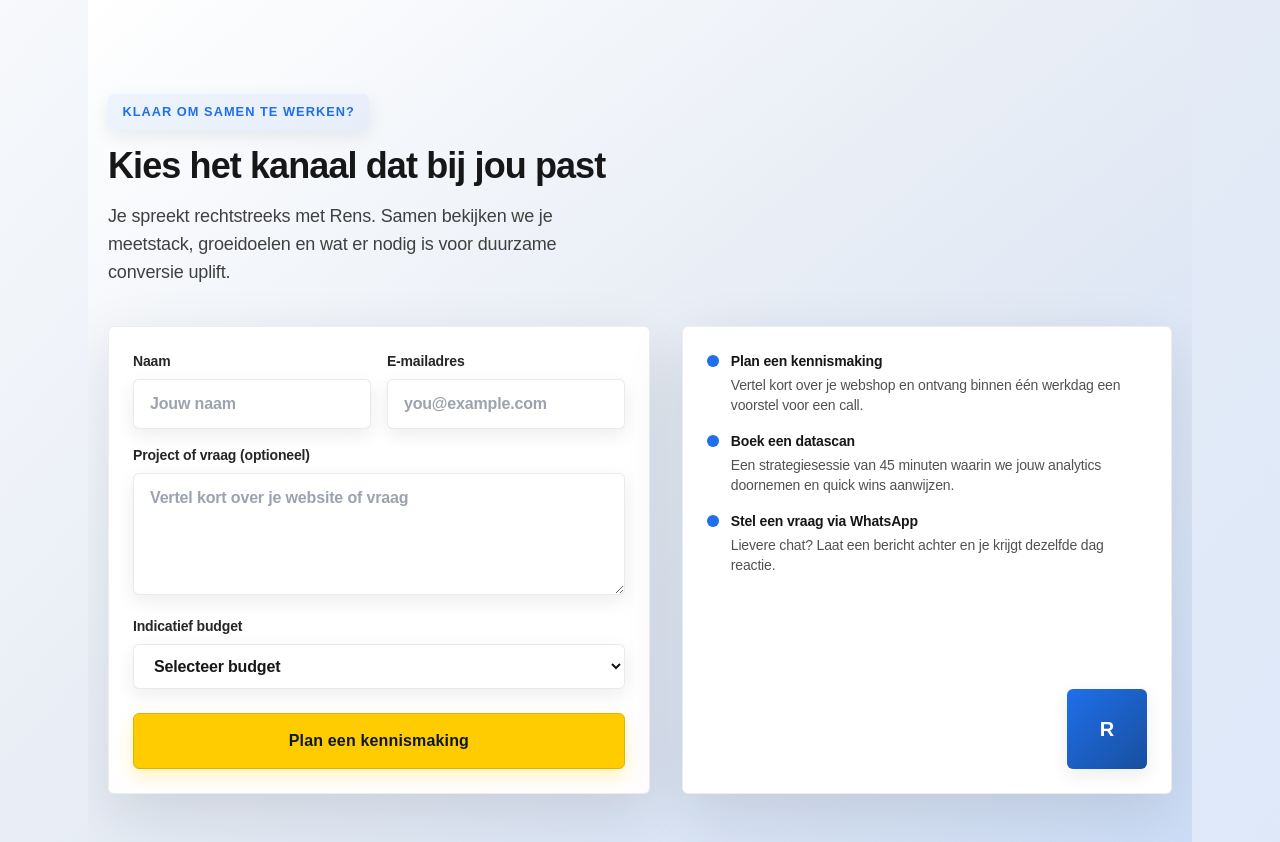
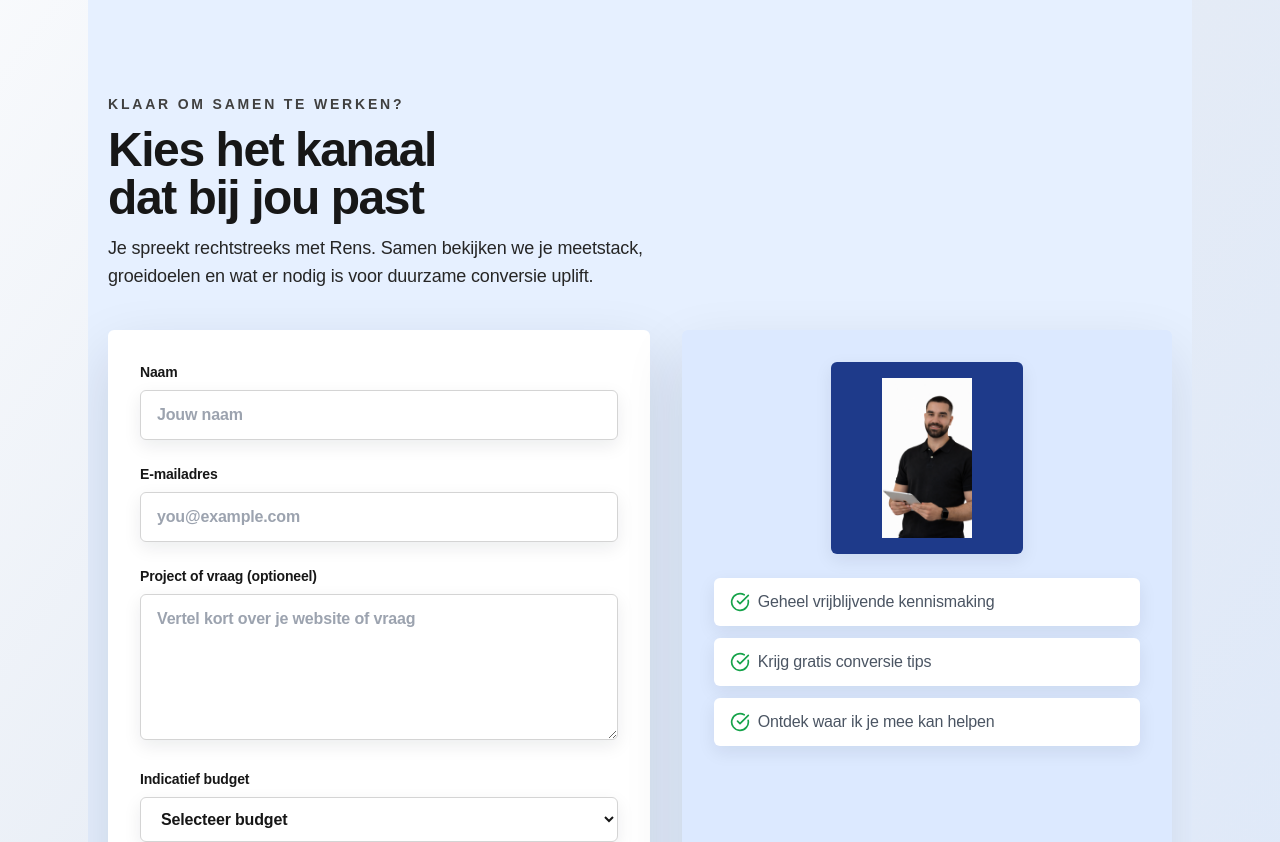
Before and after one commit to ProjectBibo/EcomMeasure3, a React (Vite) app: page /contact in a window 1280 px wide. Shown: the part 600-1442 px from the top of the page. Built offline with nearby package versions, Linux system fonts and the light colour scheme.

Commit message:
Update hero CTA and contact design

```diff
--- a/src/components/Contact.jsx
+++ b/src/components/Contact.jsx
@@ -1,5 +1,6 @@
 import React, { useState } from "react";
 import { motion, useReducedMotion } from "framer-motion";
+import { ArrowRight, CheckCircle } from "lucide-react";
 import { useNavigate } from "react-router-dom";
 import { useLanguage } from "../context/LanguageContext";
 import { translations } from "../i18n/content";
@@ -15,8 +16,6 @@ export default function Contact() {
   const { language } = useLanguage();
   const shouldReduceMotion = useReducedMotion();
   const t = translations[language].contact;
-  const primaryCta = translations[language].header.cta;
-  const checklist = t.options || [];
   const [status, setStatus] = useState("idle");
   const navigate = useNavigate();
 
@@ -46,71 +45,67 @@ export default function Contact() {
     <section
       id="contact"
       data-snap-section
-      className="relative overflow-hidden bg-gradient-to-br from-white via-surface-soft to-brand-blue/10 py-20 sm:py-24"
+      className="relative overflow-hidden bg-[#E6F0FF] py-20 sm:py-24"
     >
-      <div className="grain-overlay" aria-hidden />
-      <div className="glow-orb glow-orb--primary left-0 top-0 h-64 w-64 opacity-40" aria-hidden />
-
-      <div className="relative site-container grid gap-10 lg:grid-cols-2 lg:items-start">
+      <div className="relative site-container grid gap-10 lg:grid-cols-[1.05fr_0.95fr] lg:items-start">
         <motion.div
           initial={shouldReduceMotion ? false : { opacity: 0, y: 18 }}
           whileInView={shouldReduceMotion ? { opacity: 1 } : { opacity: 1, y: 0 }}
           viewport={shouldReduceMotion ? undefined : { once: true }}
           transition={shouldReduceMotion ? undefined : { duration: 0.6, ease: "easeOut" }}
-          className="space-y-4"
+          className="space-y-3 text-left"
         >
-          <span className="pill-badge shadow-sm">{t.badge}</span>
-          <h2 className="text-3xl font-bold tracking-tight text-neutral-900 sm:text-4xl">{t.heading}</h2>
-          <p className="text-lg text-neutral-700">{t.intro}</p>
+          <p className="text-sm font-semibold uppercase tracking-[0.2em] text-neutral-700">{t.badge}</p>
+          <h2 className="text-4xl font-extrabold leading-tight text-neutral-900 sm:text-5xl">{t.heading}</h2>
+          <p className="text-base text-neutral-800 sm:text-lg">{t.intro}</p>
         </motion.div>
 
-        <div className="grid gap-8 lg:col-span-2 lg:grid-cols-[1.05fr_0.95fr]">
+        <div className="grid gap-8 lg:grid-cols-[1.05fr_0.95fr] lg:col-span-2">
           <motion.form
             initial={shouldReduceMotion ? false : { opacity: 0, y: 20 }}
             whileInView={shouldReduceMotion ? { opacity: 1 } : { opacity: 1, y: 0 }}
             viewport={shouldReduceMotion ? undefined : { once: true }}
             transition={shouldReduceMotion ? undefined : { duration: 0.5, delay: 0.1 }}
-            className="rounded-3xl border border-neutral-200/70 bg-white p-6 shadow-[0_20px_60px_rgba(15,23,42,0.12)]"
+            className="rounded-3xl bg-white p-8 shadow-[0_24px_60px_rgba(15,23,42,0.14)]"
             action="https://formspree.io/f/mpqzpevp"
             method="POST"
             onSubmit={handleSubmit}
           >
-            <div className="grid gap-4 sm:grid-cols-2">
-              <label className="space-y-2 text-sm font-semibold text-neutral-800">
+            <div className="space-y-6">
+              <label className="block space-y-2 text-sm font-semibold text-neutral-900">
                 <span>{language === "nl" ? "Naam" : "Name"}</span>
                 <input
                   type="text"
                   name="name"
-                  className="w-full rounded-xl border border-neutral-200/80 bg-white px-4 py-3 text-base text-neutral-900 shadow-sm focus:border-brand-blue focus:outline-none focus:ring-2 focus:ring-brand-blue/40"
+                  className="w-full rounded-xl border border-neutral-300 bg-white px-4 py-3 text-base text-neutral-900 shadow-sm focus:border-brand-blue focus:outline-none focus:ring-2 focus:ring-brand-blue/30"
                   placeholder={language === "nl" ? "Jouw naam" : "Your name"}
                   required
                 />
               </label>
-              <label className="space-y-2 text-sm font-semibold text-neutral-800">
+              <label className="block space-y-2 text-sm font-semibold text-neutral-900">
                 <span>{language === "nl" ? "E-mailadres" : "Email"}</span>
                 <input
                   type="email"
                   name="email"
-                  className="w-full rounded-xl border border-neutral-200/80 bg-white px-4 py-3 text-base text-neutral-900 shadow-sm focus:border-brand-blue focus:outline-none focus:ring-2 focus:ring-brand-blue/40"
+                  className="w-full rounded-xl border border-neutral-300 bg-white px-4 py-3 text-base text-neutral-900 shadow-sm focus:border-brand-blue focus:outline-none focus:ring-2 focus:ring-brand-blue/30"
                   placeholder="you@example.com"
                   required
                 />
               </label>
-            </div>
-            <label className="mt-4 block space-y-2 text-sm font-semibold text-neutral-800">
+              <label className="block space-y-2 text-sm font-semibold text-neutral-900">
                 <span>{language === "nl" ? "Project of vraag (optioneel)" : "Project or question (optional)"}</span>
                 <textarea
                   name="message"
-                rows="4"
-                className="w-full rounded-xl border border-neutral-200/80 bg-white px-4 py-3 text-base text-neutral-900 shadow-sm focus:border-brand-blue focus:outline-none focus:ring-2 focus:ring-brand-blue/40"
+                  rows="5"
+                  className="w-full rounded-xl border border-neutral-300 bg-white px-4 py-3 text-base text-neutral-900 shadow-sm focus:border-brand-blue focus:outline-none focus:ring-2 focus:ring-brand-blue/30"
                   placeholder={language === "nl" ? "Vertel kort over je website of vraag" : "Share a bit about your site or question"}
                 />
               </label>
-            <label className="mt-4 block space-y-2 text-sm font-semibold text-neutral-800">
+              <label className="block space-y-2 text-sm font-semibold text-neutral-900">
                 <span>{language === "nl" ? "Indicatief budget" : "Estimated budget"}</span>
                 <select
                   name="budget"
-                className="w-full rounded-xl border border-neutral-200/80 bg-white px-4 py-3 text-base text-neutral-900 shadow-sm focus:border-brand-blue focus:outline-none focus:ring-2 focus:ring-brand-blue/40"
+                  className="w-full rounded-xl border border-neutral-300 bg-white px-4 py-3 text-base text-neutral-900 shadow-sm focus:border-brand-blue focus:outline-none focus:ring-2 focus:ring-brand-blue/30"
                   defaultValue=""
                 >
                   {budgetOptions.map((option) => (
@@ -120,12 +115,17 @@ export default function Contact() {
                   ))}
                 </select>
               </label>
+              <div className="flex items-center justify-center rounded-xl border border-neutral-300 bg-white px-4 py-6 text-sm text-neutral-600">
+                reCAPTCHA
+              </div>
+            </div>
             <button
               type="submit"
               id="cta-primary"
-  className="button-primary mt-6 w-full justify-center"
+              className="mt-8 inline-flex w-full items-center justify-center gap-2 rounded-xl bg-[#FFD447] px-6 py-3.5 text-base font-semibold text-neutral-900 shadow-md transition hover:shadow-lg"
             >
-              {primaryCta}
+              Plan vrijblijvend gesprek
+              <ArrowRight size={18} aria-hidden />
             </button>
             {status === "success" && (
               <p className="mt-4 text-sm text-neutral-800">Bedankt, we nemen contact met je op.</p>
@@ -137,22 +137,26 @@ export default function Contact() {
             whileInView={shouldReduceMotion ? { opacity: 1 } : { opacity: 1, y: 0 }}
             viewport={shouldReduceMotion ? undefined : { once: true }}
             transition={shouldReduceMotion ? undefined : { duration: 0.55, delay: 0.12 }}
-            className="relative h-full rounded-3xl border border-neutral-200/70 bg-white p-6 shadow-[0_20px_60px_rgba(15,23,42,0.12)]"
+            className="flex flex-col items-center gap-6 rounded-3xl bg-[#DCE9FF] p-8 text-center shadow-[0_24px_60px_rgba(15,23,42,0.12)]"
           >
-            <div className="space-y-4">
-              {checklist.slice(0, 4).map((item) => (
-                <div key={item.title} className="flex items-start gap-3">
-                  <span className="mt-1 inline-flex h-3 w-3 flex-shrink-0 rounded-full bg-brand-blue" aria-hidden />
-                  <div className="space-y-1">
-                    <p className="text-sm font-semibold text-neutral-900">{item.title}</p>
-                    <p className="text-sm text-neutral-600">{item.description}</p>
+            <div className="flex h-48 w-48 items-center justify-center rounded-full bg-[#1E3A8A] p-4 shadow-lg">
+              <img
+                src="/Ik.svg"
+                alt="Portret van [naam], oprichter van EcomMeasure"
+                className="h-full w-full rounded-full object-contain"
+                loading="lazy"
+              />
             </div>
-                </div>
-              ))}
-            </div>
-            <div className="absolute bottom-6 right-6 flex h-20 w-20 items-center justify-center rounded-full bg-gradient-to-br from-brand-blue to-brand-teal text-white shadow-lg ring-8 ring-white/70">
-              <span className="text-xl font-bold">R</span>
-            </div>
+            <ul className="w-full space-y-3 text-left text-base text-neutral-900">
+              {["Geheel vrijblijvende kennismaking", "Krijg gratis conversie tips", "Ontdek waar ik je mee kan helpen"].map(
+                (item) => (
+                  <li key={item} className="flex items-start gap-2 rounded-xl bg-white px-4 py-3 shadow-sm">
+                    <CheckCircle className="mt-0.5 text-green-600" size={20} aria-hidden />
+                    <span>{item}</span>
+                  </li>
+                )
+              )}
+            </ul>
           </motion.div>
         </div>
       </div>
--- a/src/components/ExpressiveText.jsx
+++ b/src/components/ExpressiveText.jsx
@@ -3,7 +3,7 @@ import { motion, useReducedMotion } from "framer-motion";
 
 const KEYWORDS = {
   en: ["measure", "measurement", "optimize", "optimise", "optimization", "grow", "growth"],
-  nl: ["meten", "measurement", "optimaliseren", "optimalisatie", "groei", "groeien"],
+  nl: ["meten", "measurement", "optimaliseren", "optimalisatie", "groeien", "groei"],
 };
 
 const wordVariants = {
--- a/src/components/Hero.jsx
+++ b/src/components/Hero.jsx
@@ -2,7 +2,7 @@
 import React, { Fragment, useEffect, useMemo, useState } from "react";
 import { AnimatePresence, motion, useReducedMotion } from "framer-motion";
 import { Link } from "react-router-dom";
-import { ArrowRight, Sparkles } from "lucide-react";
+import { ArrowRight, CheckCircle, Mail } from "lucide-react";
 import { useLanguage } from "../context/LanguageContext";
 import { translations } from "../i18n/content";
 import useViewTransitionNavigate, {
@@ -22,10 +22,6 @@ export default function Hero() {
   const navigateWithTransition = useViewTransitionNavigate();
   const handlePrimaryCtaClick = useMemo(
     () => createViewTransitionClickHandler(navigateWithTransition, "/contact"),
-    [navigateWithTransition]
-  );
-  const handleSecondaryCtaClick = useMemo(
-    () => createViewTransitionClickHandler(navigateWithTransition, "/measurement"),
     [navigateWithTransition]
   );
   const phrasesFromLocale = t.rotatingPhrases ?? [];
@@ -71,7 +67,7 @@ export default function Hero() {
               transition={shouldReduceMotion ? undefined : { duration: 0.7, ease: "easeOut" }}
               className="pill-badge shadow-sm"
             >
-              <Sparkles size={14} /> {t.badge}
+              {t.badge}
             </motion.span>
 
             <motion.h1
@@ -149,29 +145,42 @@ export default function Hero() {
               className="max-w-2xl text-lg sm:text-xl text-neutral-700  text-max-width"
             />
 
-            <motion.div
-              initial={shouldReduceMotion ? false : { opacity: 0, scale: 0.95 }}
-              animate={{ opacity: 1, scale: 1 }}
-              transition={shouldReduceMotion ? undefined : { delay: 0.15, duration: 0.6 }}
-              className="flex flex-wrap items-center justify-start gap-3"
-            >
+            <div className="w-full max-w-xl rounded-2xl border border-neutral-200/80 bg-white/90 p-5 shadow-[0_16px_36px_rgba(15,23,42,0.14)] backdrop-blur">
+              <p className="text-sm font-semibold text-neutral-900">Gratis CRO-tips direct in je inbox:</p>
+              <form className="mt-4 space-y-3" onSubmit={(event) => event.preventDefault()}>
+                <label className="block space-y-2 text-sm font-semibold text-neutral-800">
+                  <span className="sr-only">E-mailadres</span>
+                  <div className="relative flex items-center rounded-xl border border-neutral-200 bg-white px-3 py-2.5 shadow-sm">
+                    <Mail size={18} className="text-neutral-500" aria-hidden />
+                    <input
+                      type="email"
+                      placeholder="je@email.nl"
+                      className="ml-3 w-full border-0 bg-transparent text-base text-neutral-900 placeholder:text-neutral-400 focus:outline-none"
+                    />
+                  </div>
+                </label>
+                <div className="flex flex-wrap items-center gap-3">
                   <MotionLink
                     whileHover={shouldReduceMotion ? undefined : { scale: 1.01 }}
                     whileTap={shouldReduceMotion ? undefined : { scale: 0.97 }}
                     to="/contact"
-                className="button-primary text-sm uppercase tracking-wide"
+                    className="inline-flex items-center justify-center gap-2 rounded-xl bg-[#FFD447] px-5 py-3 text-sm font-semibold text-neutral-900 shadow-md transition hover:shadow-lg"
                     onClick={handlePrimaryCtaClick}
                   >
-                {t.primaryCta} <ArrowRight size={18} />
+                    Meld je aan!
+                    <ArrowRight size={18} aria-hidden />
                   </MotionLink>
-              <Link
-                to="/measurement"
-                className="button-secondary text-sm"
-                onClick={handleSecondaryCtaClick}
-              >
-                {t.secondaryCta}
-              </Link>
-            </motion.div>
+                </div>
+                <ul className="space-y-2 pt-1 text-sm text-neutral-700">
+                  {["5.000+ mensen ontvangen mijn CRO tips", "Max één e-mail per maand"].map((item) => (
+                    <li key={item} className="flex items-start gap-2">
+                      <CheckCircle size={18} className="mt-0.5 text-green-600" aria-hidden />
+                      <span>{item}</span>
+                    </li>
+                  ))}
+                </ul>
+              </form>
+            </div>
 
             <div className="pb-4" aria-hidden />
           </div>
--- a/src/components/ProblemSolution.jsx
+++ b/src/components/ProblemSolution.jsx
@@ -1,21 +1,13 @@
 import React from "react";
-import { Link } from "react-router-dom";
-import { ArrowRight } from "lucide-react";
 import { motion, useReducedMotion } from "framer-motion";
 import { useLanguage } from "../context/LanguageContext";
 import { translations } from "../i18n/content";
 import { AnimatedHeading, AnimatedParagraph } from "./ExpressiveText";
-import useViewTransitionNavigate, {
-  createViewTransitionClickHandler,
-} from "../hooks/useViewTransitionNavigate";
 
 export default function ProblemSolution() {
   const shouldReduceMotion = useReducedMotion();
   const { language } = useLanguage();
   const copy = translations[language].problemSolution;
-  const ctaLabel = translations[language].header?.cta ?? translations[language].hero?.primaryCta ?? "";
-  const navigateWithTransition = useViewTransitionNavigate();
-  const handleCtaClick = createViewTransitionClickHandler(navigateWithTransition, "/contact");
 
   return (
     <section className="section-shell bg-white" aria-labelledby="problem-solution-heading">
@@ -50,17 +42,7 @@ export default function ProblemSolution() {
               highlight
               className="text-base leading-relaxed text-neutral-800"
             />
-            <div className="flex items-center gap-3">
-              <Link
-                to="/contact"
-                className="inline-flex items-center gap-2 text-sm font-semibold text-brand-blue transition hover:text-brand-teal"
-                onClick={handleCtaClick}
-              >
-                {ctaLabel}
-                <ArrowRight size={16} aria-hidden />
-              </Link>
-              <span className="text-sm text-neutral-500">{copy.ctaHelper}</span>
-            </div>
+            <div className="pb-1" aria-hidden />
           </div>
         </div>
       </div>
```
Lines whose indentation alone changed are shown as unchanged.
